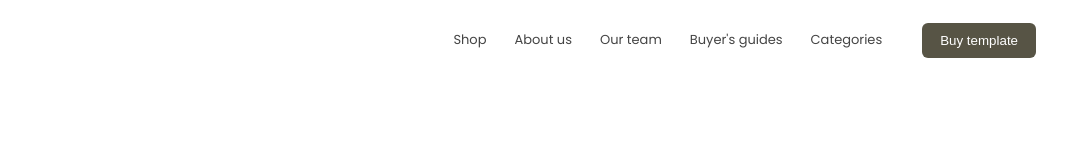
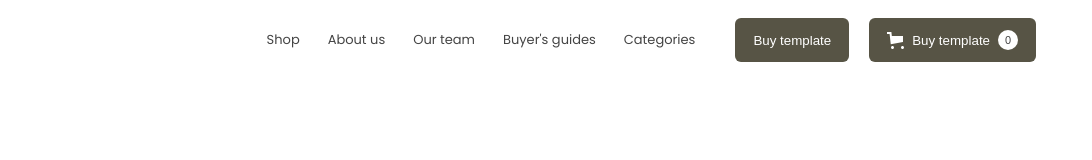
Before and after one commit to aau8/outdoor, a plain HTML site: page index.html in a window 1280 px wide. Shown: the full height of the page, 188-1280 px from the left. Drawn offline with Linux system fonts and the light colour scheme.

Commit message:
header desktop

```diff
--- a/css/style.css
+++ b/css/style.css
@@ -30,14 +30,21 @@ body {
 }
 
 .btn {
-	padding: 10px 18px;
+	height: 44px;
+	padding: 0 18px;
 	border-radius: 6px;
 	vertical-align: middle;
+	cursor: pointer;
+	transition: .3s;
 }
 
 .btn.is-dark {
 	background: #575445;
 	color: #fff;
+}
+
+.btn.is-dark:hover {
+	background: #74705d;
 }
 
 .header__wrap {
@@ -73,6 +80,8 @@ body {
 }
 
 .header-cart {
+	display: flex;
+	align-items: center;
 	margin-left: 20px;
 }
 
@@ -84,10 +93,14 @@ body {
 }
 
 .header-cart-quant {
-	display: inline-block;
+	display: flex;
+	align-items: center;
+	justify-content: center;
 	width: 20px;
 	height: 20px;
 	background: #fff;
+	font-size: 11px;
+	color: #444;
 	border-radius: 50%;
 	margin-left: 8px;
 }
--- a/index.html
+++ b/index.html
@@ -25,11 +25,11 @@
 				</nav>
 				<div class="header__tools">
 					<button class="btn is-dark header-buy">Buy template</button>
-					<!-- <button class="btn is-dark header-cart">
-						<span class="header-cart-icon"><img src="./img/cart.svg" alt="cart"></span>
+					<button class="btn is-dark header-cart">
+						<img class="header-cart-icon" src="./img/cart.svg" alt="cart">
 						Buy template
 						<span class="header-cart-quant">0</span>
-					</button> -->
+					</button>
 				</div>
 			</div>
 		</div>
```
